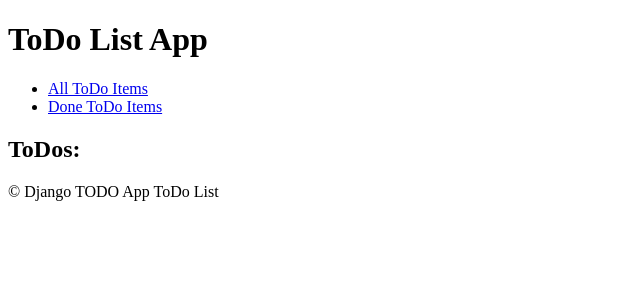
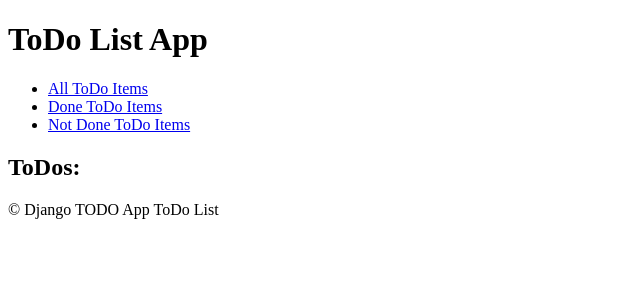
Before and after one commit to Fer1dlock/django-todo-project, a Django app: page /todos/ in a window 1280 px wide. Shown: the part 70-370 px from the top of the page, without its empty margins (0-640 px from the left). Run offline with Django 5.2, Linux system fonts and the light colour scheme; data that the repository does not hold is empty.

Commit message:
Add url path not_done/

```diff
--- a/todo_manager/todo_list/templates/todo_list/index.html
+++ b/todo_manager/todo_list/templates/todo_list/index.html
@@ -9,6 +9,7 @@
   <ul>
     <li><a href="{% url 'todo_list:list' %}">All ToDo Items</a></li>
     <li><a href="{% url 'todo_list:done' %}">Done ToDo Items</a></li>
+    <li><a href="{% url 'todo_list:not_done' %}">Not Done ToDo Items</a></li>
   </ul>
   <h2>ToDos:</h2>
 
--- a/todo_manager/todo_list/urls.py
+++ b/todo_manager/todo_list/urls.py
@@ -8,4 +8,5 @@ urlpatterns = [
     path("<int:pk>/", views.ToDoDetailView.as_view(), name="detail"),
     path("list/", views.ToDoListView.as_view(), name="list"),
     path("done/", views.ToDoListDoneView.as_view(), name="done"),
+    path("not_done/", views.ToDoListNotDoneView.as_view(), name="not_done"),
 ]
--- a/todo_manager/todo_list/views.py
+++ b/todo_manager/todo_list/views.py
@@ -37,5 +37,9 @@ class ToDoListDoneView(ListView):
     queryset = ToDoItem.objects.filter(done=True).all()
 
 
+class ToDoListNotDoneView(ListView):
+    queryset = ToDoItem.objects.filter(done=False).all()
+
+
 class ToDoDetailView(DetailView):
     model = ToDoItem
```
